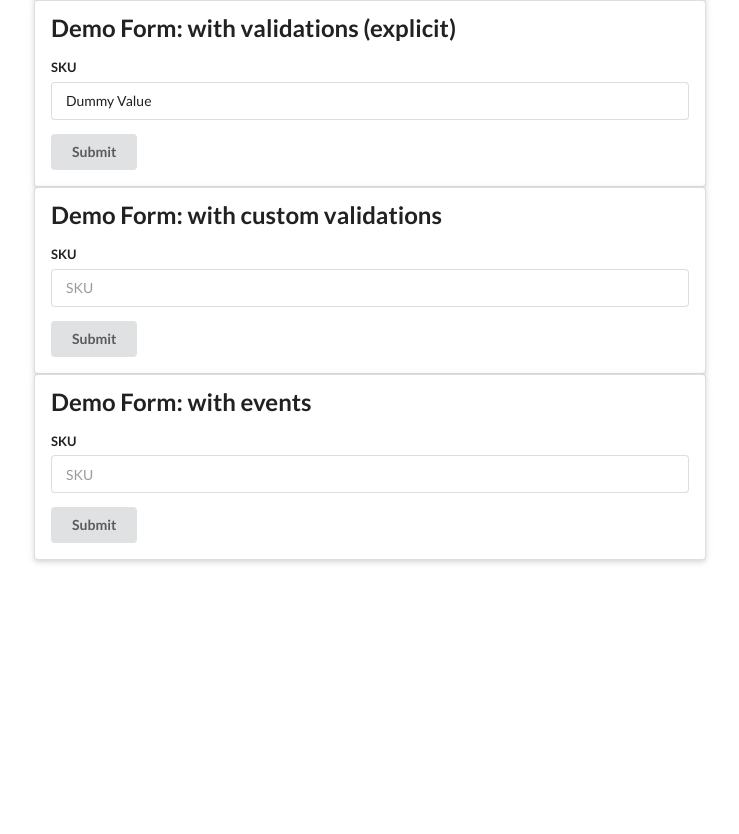
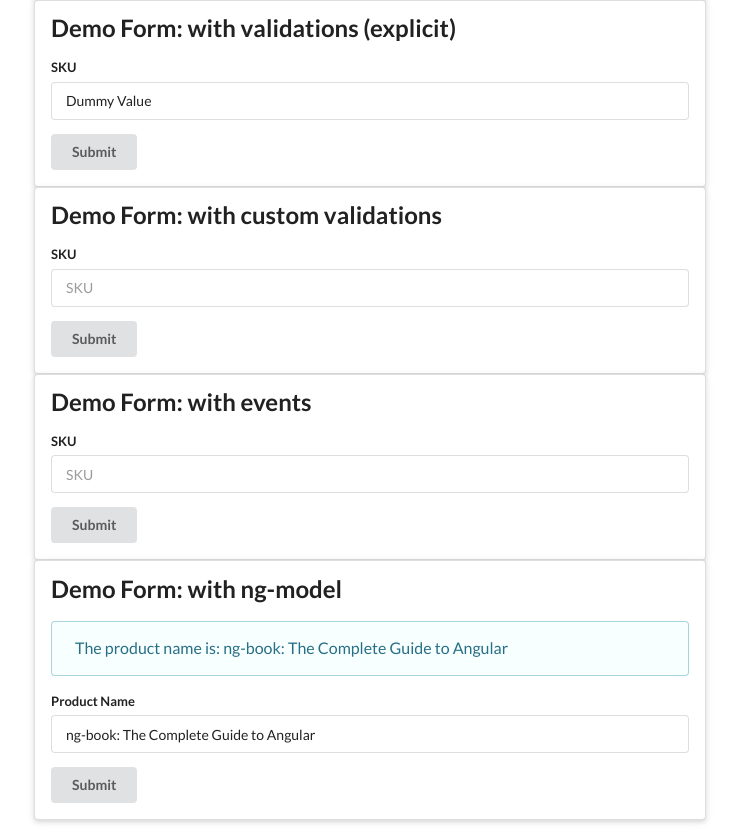
Before and after one commit to mahmudabir/angular-forms, an Angular app: page / in a window 1280 px wide. Shown: the part 281-1115 px from the top of the page, without its empty margins (270-1009 px from the left). Before the commit the page ends 855 px from the top, so only its background shows below. Built offline with nearby package versions, Linux system fonts and the light colour scheme.

Commit message:
two-way data binding with ngModel

```diff
--- a/src/app/app.component.html
+++ b/src/app/app.component.html
@@ -25,5 +25,6 @@
     <app-demo-form-with-validations-explicit></app-demo-form-with-validations-explicit>
     <app-demo-form-with-custom-validation></app-demo-form-with-custom-validation>
     <app-demo-form-with-events></app-demo-form-with-events>
+    <app-demo-form-ng-model></app-demo-form-ng-model>
   </div>
 </div>
--- a/src/app/app.module.ts
+++ b/src/app/app.module.ts
@@ -8,6 +8,7 @@ import {RouterModule} from '@angular/router';
 import { DemoFormWithValidationsExplicitComponent } from './demo-form-with-validations-explicit/demo-form-with-validations-explicit.component';
 import { DemoFormWithCustomValidationComponent } from './demo-form-with-custom-validation/demo-form-with-custom-validation.component';
 import { DemoFormWithEventsComponent } from './demo-form-with-events/demo-form-with-events.component';
+import { DemoFormNgModelComponent } from './demo-form-ng-model/demo-form-ng-model.component';
 
 @NgModule({
   declarations: [
@@ -15,7 +16,8 @@ import { DemoFormWithEventsComponent } from './demo-form-with-events/demo-form-w
     DemoFormSkuComponent,
     DemoFormWithValidationsExplicitComponent,
     DemoFormWithCustomValidationComponent,
-    DemoFormWithEventsComponent
+    DemoFormWithEventsComponent,
+    DemoFormNgModelComponent
   ],
   imports: [
     BrowserModule,
--- /dev/null
+++ b/src/app/demo-form-ng-model/demo-form-ng-model.component.html
@@ -0,0 +1,26 @@
+<div class="ui raised segment">
+  <h2 class="ui header">Demo Form: with ng-model</h2>
+
+  <div class="ui info message">
+    The product name is: {{productName}}
+  </div>
+
+  <form #myForm="ngForm"
+        (ngSubmit)="onSubmit(myForm.value)"
+        class="ui form">
+
+    <div class="field">
+      <label for="productNameInput">Product Name</label>
+      <input type="text"
+             id="productNameInput"
+             placeholder="Product Name"
+             name="productName"
+             [(ngModel)]="productName">
+    </div>
+
+    <div *ngIf="!myForm.valid"
+         class="ui error message">Form is invalid</div>
+    <button type="submit" class="ui button">Submit</button>
+  </form>
+
+</div>
--- /dev/null
+++ b/src/app/demo-form-ng-model/demo-form-ng-model.component.ts
@@ -0,0 +1,23 @@
+import { Component, OnInit } from '@angular/core';
+
+@Component({
+  selector: 'app-demo-form-ng-model',
+  templateUrl: './demo-form-ng-model.component.html',
+  styleUrls: []
+})
+export class DemoFormNgModelComponent implements OnInit {
+
+  productName: string;
+
+  constructor() {
+    this.productName = 'ng-book: The Complete Guide to Angular';
+  }
+
+  onSubmit(value: string): void {
+    console.log('you submitted value: ', value);
+  }
+
+  ngOnInit(): void {
+  }
+
+}
```
Also changed, not shown: 1 other file (tests, documents, lock files or other folders).
